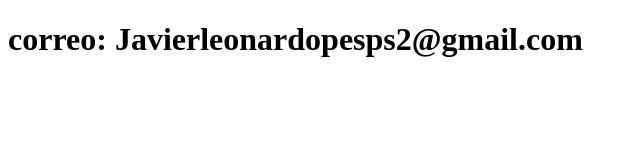
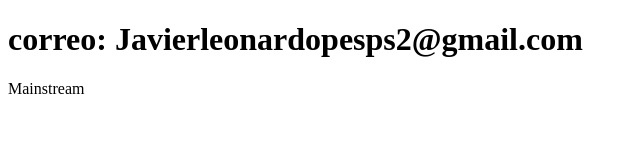
Before and after one commit to Leo93002/Sistemainfo, a plain HTML site: page contacto.html in a window 1280 px wide. Shown: the whole page, without its empty margins (0-640 px from the left). Drawn offline with Linux system fonts and the light colour scheme.

Commit message:
Actualiza el contacto

```diff
--- a/contacto.html
+++ b/contacto.html
@@ -7,5 +7,6 @@
 </head>
 <body>
     <h1> correo: Javierleonardopesps2@gmail.com</h1>
+    <p>Mainstream</p>
 </body>
 </html>
```
